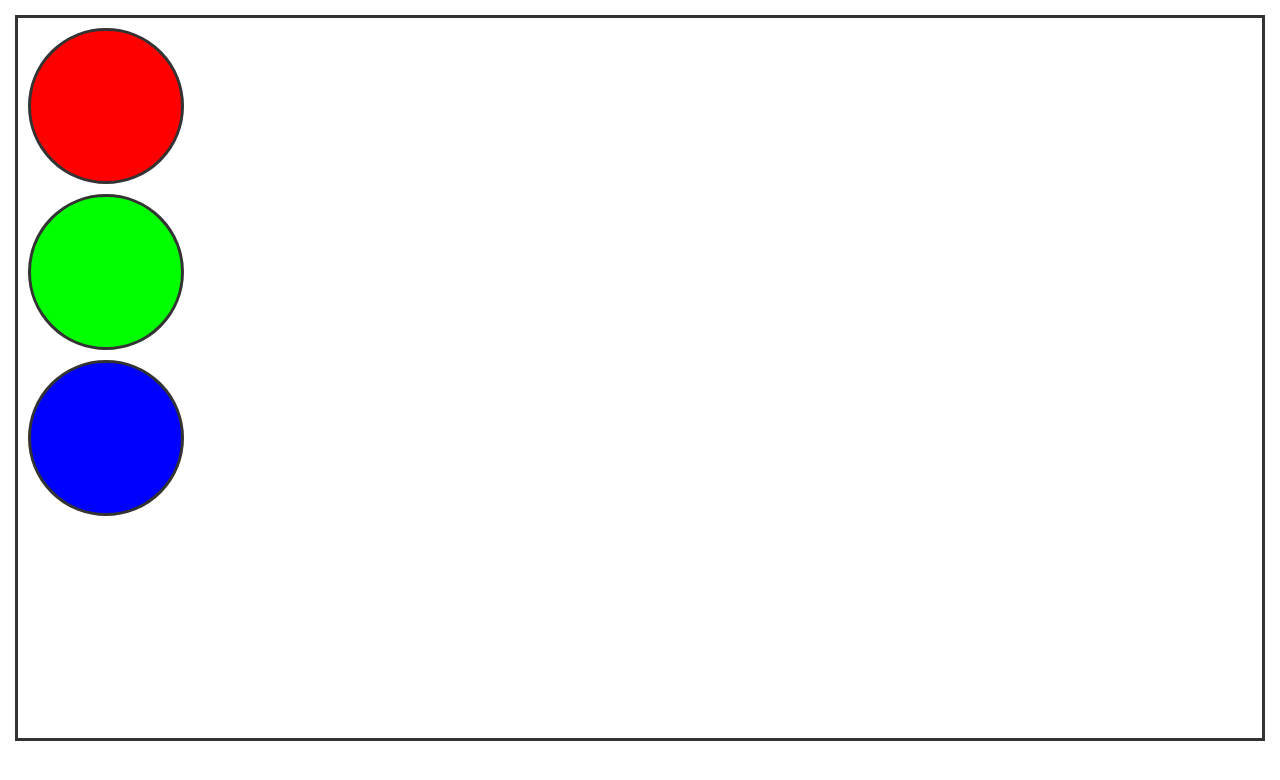
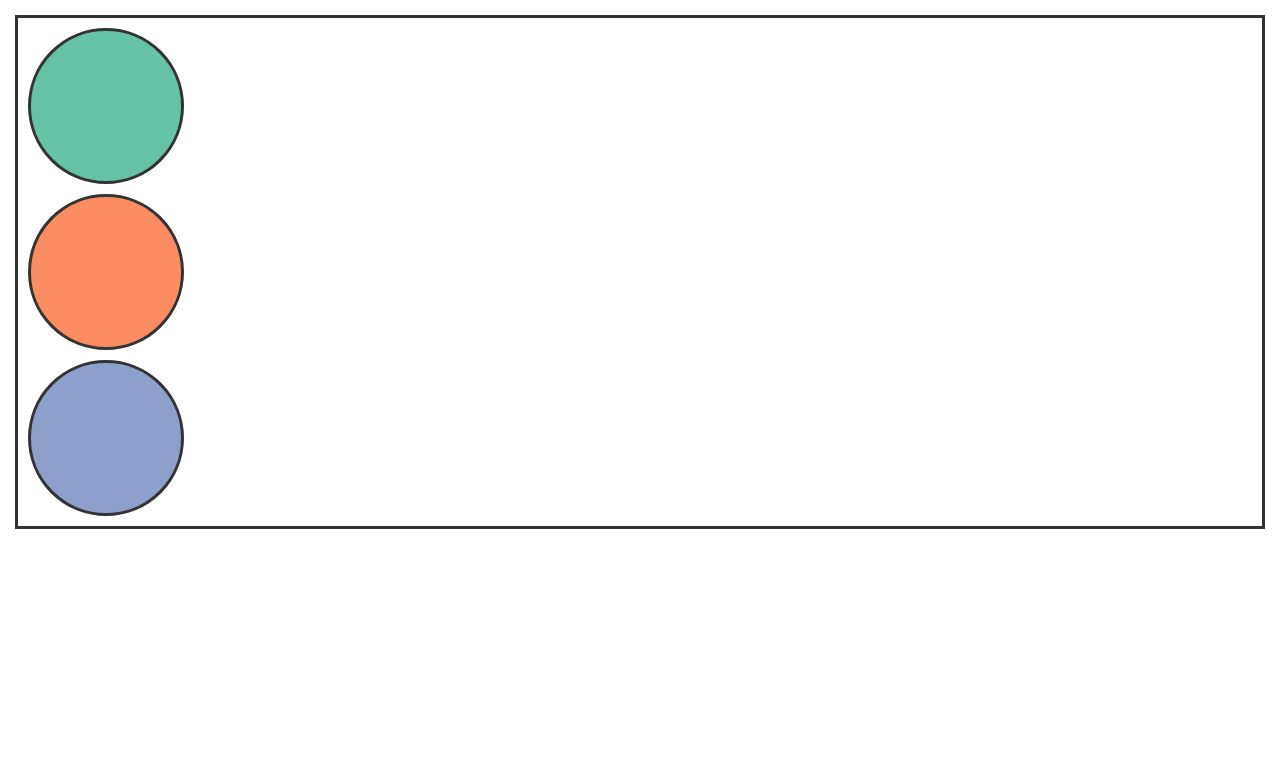
Before and after one commit to VesnaT/draggable-dots, a React (Create React App) app: page / in a window 1280 px wide. Shown: the top 780 px of the page. Built offline with nearby package versions, Linux system fonts and the light colour scheme.

Commit message:
Simpler dot

```diff
--- a/src/App.css
+++ b/src/App.css
@@ -3,7 +3,6 @@
 }
 
 .grid {
-  height: 90vh;
   border: 3px solid #333;
 }
 
--- a/src/components/Dot.jsx
+++ b/src/components/Dot.jsx
@@ -16,9 +16,7 @@ const Dot = (props) => {
         onDoubleClick={() => setIsEditing(true)}
       >
         {isEditing ? (
-          <div>
           <textarea
-              className="text-input"
             value={tempColor}
             onChange={(e) => setTempColor(e.target.value)}
             onKeyDown={(e) => {
@@ -30,7 +28,6 @@ const Dot = (props) => {
               }
             }}
           />
-          </div>
         ) : (
           ""
         )}
--- a/src/components/Grid.jsx
+++ b/src/components/Grid.jsx
@@ -3,15 +3,15 @@ import { useState } from "react";
 
 const Grid = () => {
   const [dots, setDots] = useState([
-    { id: 0, content: "Foo", color: "#ff0000" },
-    { id: 1, content: "Bar", color: "#00ff00" },
-    { id: 2, content: "Baz", color: "#0000ff" },
+    { id: 0, color: "#66C2A5" },
+    { id: 1, color: "#FC8D62" },
+    { id: 2, color: "#8DA0CB" },
   ]);
 
   return (
     <div className="grid">
       {dots.map((dot) => (
-        <Dot content={dot.content} key={dot.id} color={dot.color} />
+        <Dot key={dot.id} color={dot.color} />
       ))}
     </div>
   );
```
Lines whose indentation alone changed are shown as unchanged.
